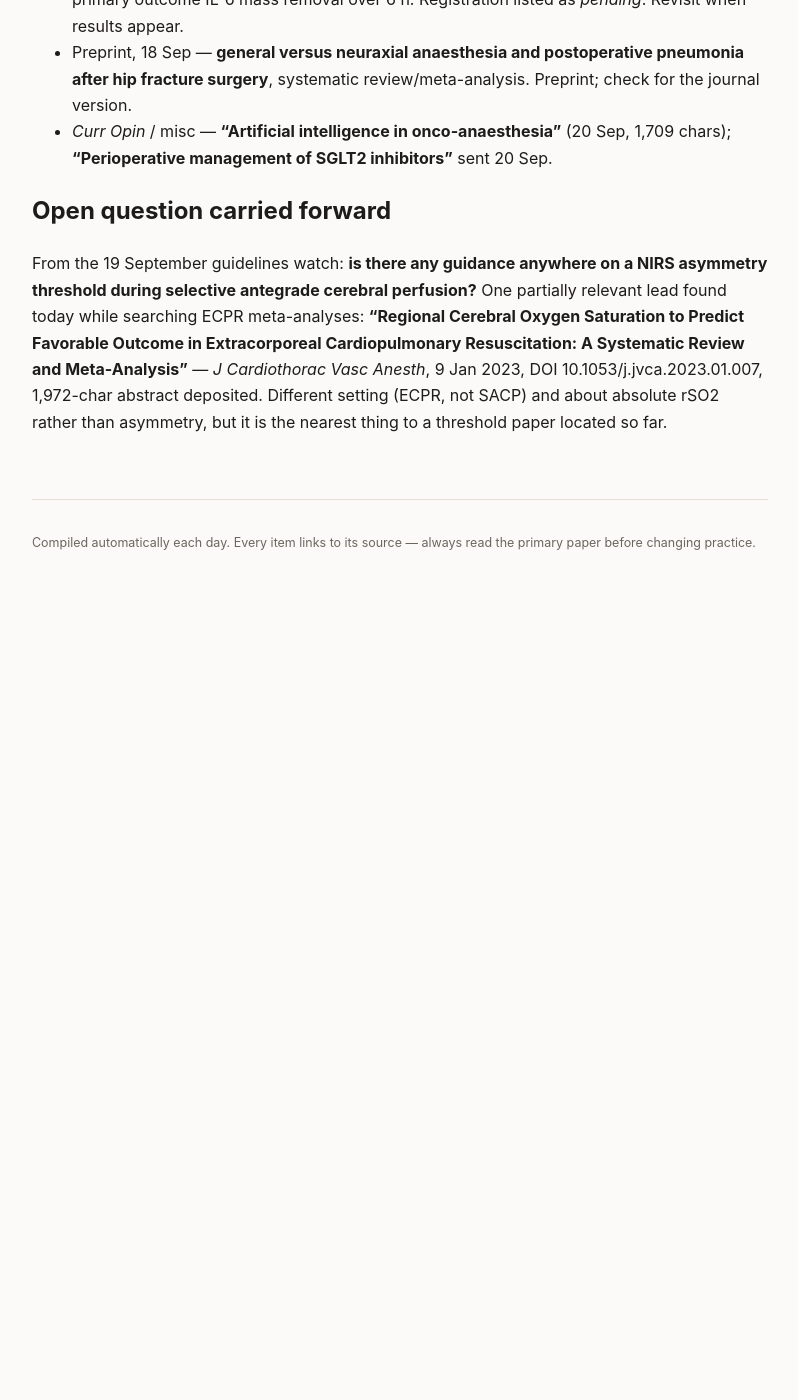
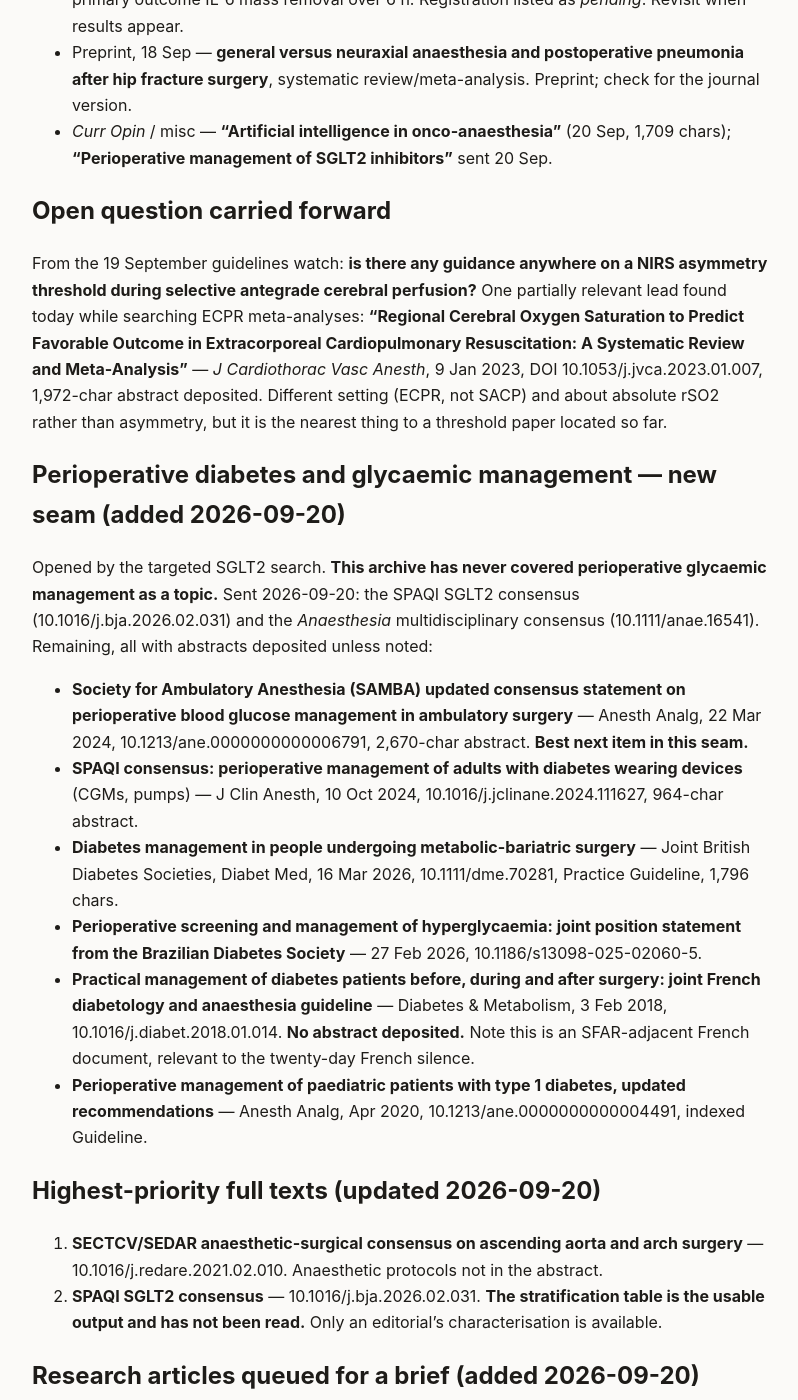
Before and after one commit to nicusilviuu/medical-literature, a Jekyll site: the page built from claude/outstanding.md, in a window 1280 px wide and 1400 px high, scrolled down 13562 px. Shown: the whole window, without its empty margins (240-1038 px from the left). Built offline with Jekyll 4.4.1, drawn with Linux system fonts in a browser that asks for light colours; our own code applies the rules of GitHub Pages for plain Markdown files; before the commit the page ends 14192 px from its top, so only the background shows below that; some of the changed text lies outside the part shown.

Commit message:
Add 2026-09-20 guidelines watch
No new guidelines from tracked societies. French societies: twenty days
without output.

Second consecutive prospective application of the 17 September rule.
Perioperative SGLT2 inhibitors had appeared in the briefs three times over
four weeks without any entry naming a guideline. A targeted search found the
SPAQI consensus statement (BJA, May 2026) behind this morning's review, and a
multidisciplinary consensus in Anaesthesia (Jan 2025, 84 citations) that the
17 September GLP-1 gap-closure should have caught but did not - it was missed
because that search was built on the string "GLP-1" and the document's title
uses full drug-class names. A document in a priority-list journal found three
days late, by accident, searching for a different drug.

Sets out the divergence plainly: FDA says stop 3-4 days, the Anaesthesia
consensus says omit the day before and the day of, SPAQI says stratify. The
Basel cohort puts an adjusted OR of 1.58 for cardiac complications on each of
those days. Third kind of guideline divergence catalogued here, and the
hardest: a regulator's label against the societies implementing it.

Opens a new seam - perioperative diabetes and glycaemic management, never
covered here - catalogued in outstanding.md with SAMBA as the next item.

Co-Authored-By: Claude Opus 5 <noreply@anthropic.com>
Claude-Session: https://claude.ai/code/session_01T5ivnnDnrzDTzAtfHdiCMS

```diff
--- a/claude/outstanding.md
+++ b/claude/outstanding.md
@@ -517,3 +517,46 @@ Favorable Outcome in Extracorporeal Cardiopulmonary Resuscitation: A Systematic
 Meta-Analysis"** — *J Cardiothorac Vasc Anesth*, 9 Jan 2023, DOI 10.1053/j.jvca.2023.01.007,
 1,972-char abstract deposited. Different setting (ECPR, not SACP) and about absolute rSO2 rather
 than asymmetry, but it is the nearest thing to a threshold paper located so far.
+
+## Perioperative diabetes and glycaemic management — new seam (added 2026-09-20)
+
+Opened by the targeted SGLT2 search. **This archive has never covered perioperative glycaemic
+management as a topic.** Sent 2026-09-20: the SPAQI SGLT2 consensus (10.1016/j.bja.2026.02.031)
+and the *Anaesthesia* multidisciplinary consensus (10.1111/anae.16541). Remaining, all with
+abstracts deposited unless noted:
+
+- **Society for Ambulatory Anesthesia (SAMBA) updated consensus statement on perioperative blood
+  glucose management in ambulatory surgery** — Anesth Analg, 22 Mar 2024,
+  10.1213/ane.0000000000006791, 2,670-char abstract. **Best next item in this seam.**
+- **SPAQI consensus: perioperative management of adults with diabetes wearing devices** (CGMs,
+  pumps) — J Clin Anesth, 10 Oct 2024, 10.1016/j.jclinane.2024.111627, 964-char abstract.
+- **Diabetes management in people undergoing metabolic-bariatric surgery** — Joint British Diabetes
+  Societies, Diabet Med, 16 Mar 2026, 10.1111/dme.70281, Practice Guideline, 1,796 chars.
+- **Perioperative screening and management of hyperglycaemia: joint position statement from the
+  Brazilian Diabetes Society** — 27 Feb 2026, 10.1186/s13098-025-02060-5.
+- **Practical management of diabetes patients before, during and after surgery: joint French
+  diabetology and anaesthesia guideline** — Diabetes & Metabolism, 3 Feb 2018,
+  10.1016/j.diabet.2018.01.014. **No abstract deposited.** Note this is an SFAR-adjacent French
+  document, relevant to the twenty-day French silence.
+- **Perioperative management of paediatric patients with type 1 diabetes, updated recommendations**
+  — Anesth Analg, Apr 2020, 10.1213/ane.0000000000004491, indexed Guideline.
+
+## Highest-priority full texts (updated 2026-09-20)
+
+1. **SECTCV/SEDAR anaesthetic-surgical consensus on ascending aorta and arch surgery** —
+   10.1016/j.redare.2021.02.010. Anaesthetic protocols not in the abstract.
+2. **SPAQI SGLT2 consensus** — 10.1016/j.bja.2026.02.031. **The stratification table is the usable
+   output and has not been read.** Only an editorial's characterisation is available.
+
+## Research articles queued for a brief (added 2026-09-20)
+
+- **Snel, Li, Jamaludin et al. — systematic review and expert evaluation of perioperative SGLT2
+  inhibitor-associated ketoacidosis case reports** — *Acta Anaesthesiologica Scandinavica*, 1 Jul
+  2026, DOI 10.1111/aas.70254, PMID 42130079. Abstract read in full: **128 case reports from 93
+  papers**; expert panel judged SAPKA **'likely' in 53 (41%), 'possible' in 38 (30%), 'unlikely' in
+  27 (21%)**, 10 unvalidatable — **likely or possible in 71%**. Common factors: T2D (n=115),
+  impaired perioperative intake (n=30), insufficient insulin (n=10). All surviving patients resolved
+  with insulin, but substantial ICU admission. Authors propose **early recognition and treatment as
+  an alternative to routine preoperative discontinuation.** This is the case-report literature the
+  blanket rule was built on, finally assessed — a strong brief item, and it pairs with the Basel
+  cohort and the SPAQI consensus.
```
Also changed, not shown: _guidelines/2026-09-20.md (added, +202 -0 lines), claude/source-notes.md (+32 -0 lines).
